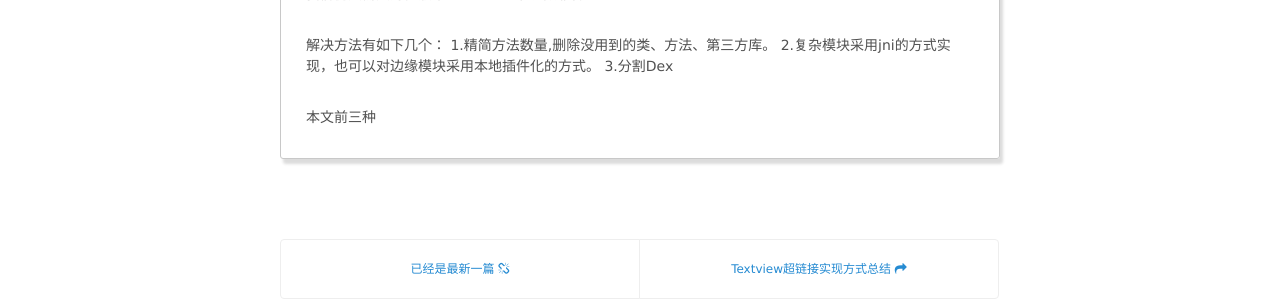
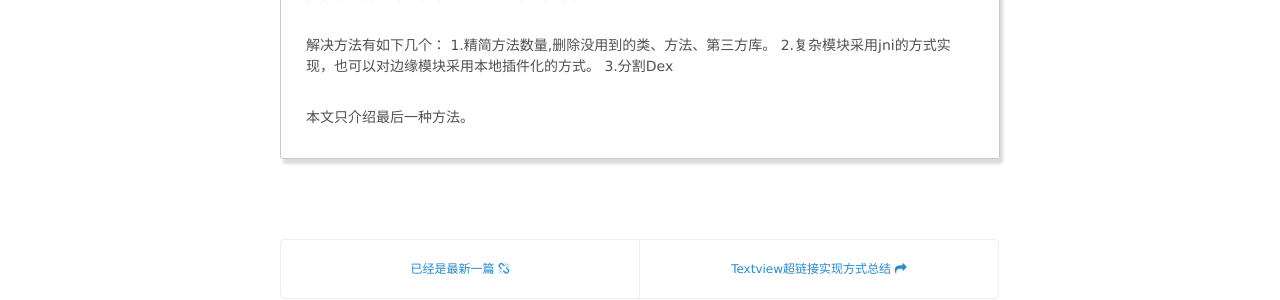
Before and after one commit to mxn21/mxn21.github.io, a Jekyll site: the page built from _posts/2016-2-25-android分包原理.md, in a window 1280 px wide. Shown: the part 413-713 px from the top of the page. Built offline with Jekyll 4.4.1, drawn with Linux system fonts in a browser that asks for light colours; Markdown is read by kramdown in place of the engine named in the settings; comment, search, counter and statistics services are not loaded.

Commit message:
22342342

```diff
--- a/_posts/2016-2-25-android分包原理.md
+++ b/_posts/2016-2-25-android分包原理.md
@@ -16,4 +16,4 @@
 2.复杂模块采用jni的方式实现，也可以对边缘模块采用本地插件化的方式。
 3.分割Dex
 
-本文前三种
+本文只介绍最后一种方法。
```
